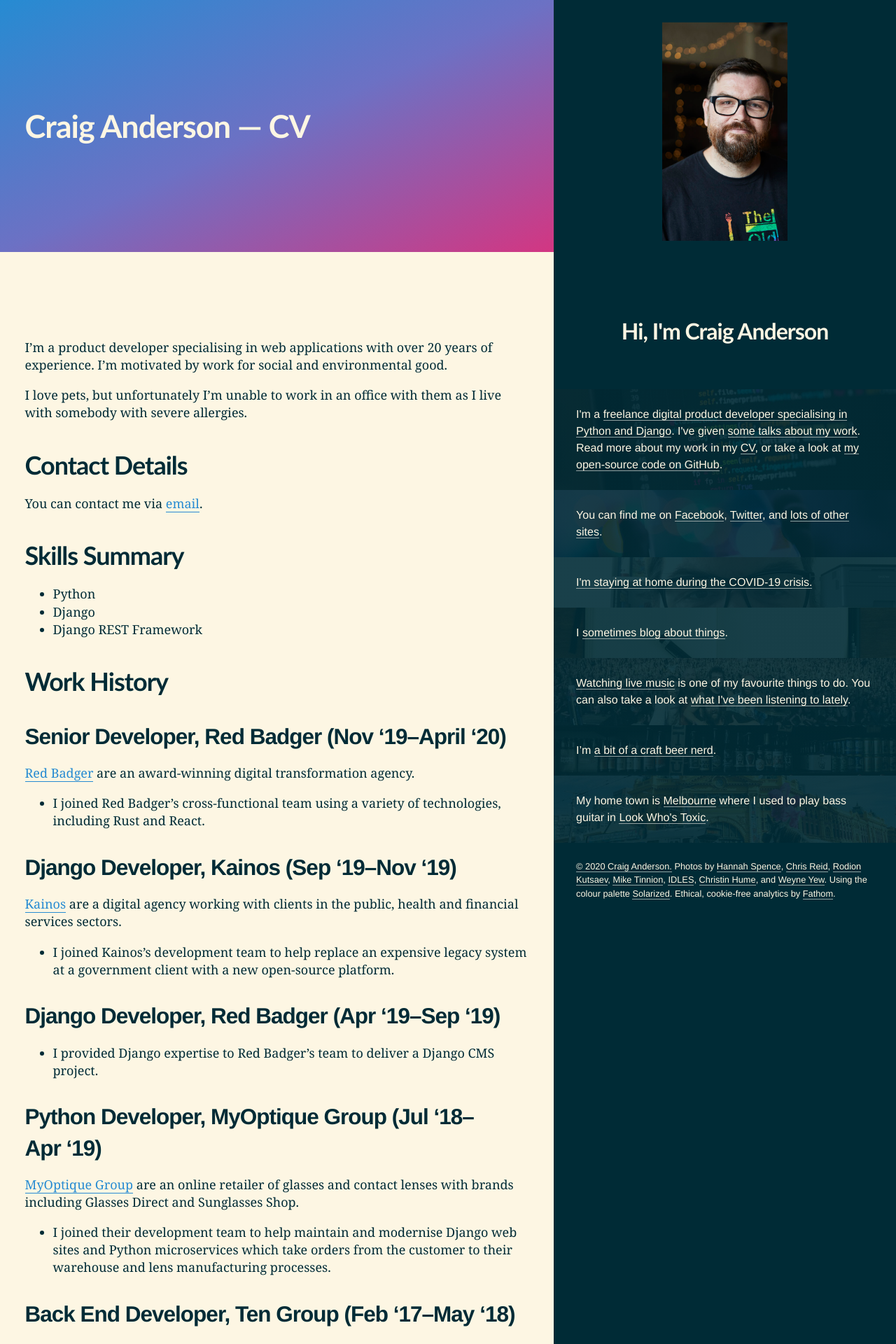
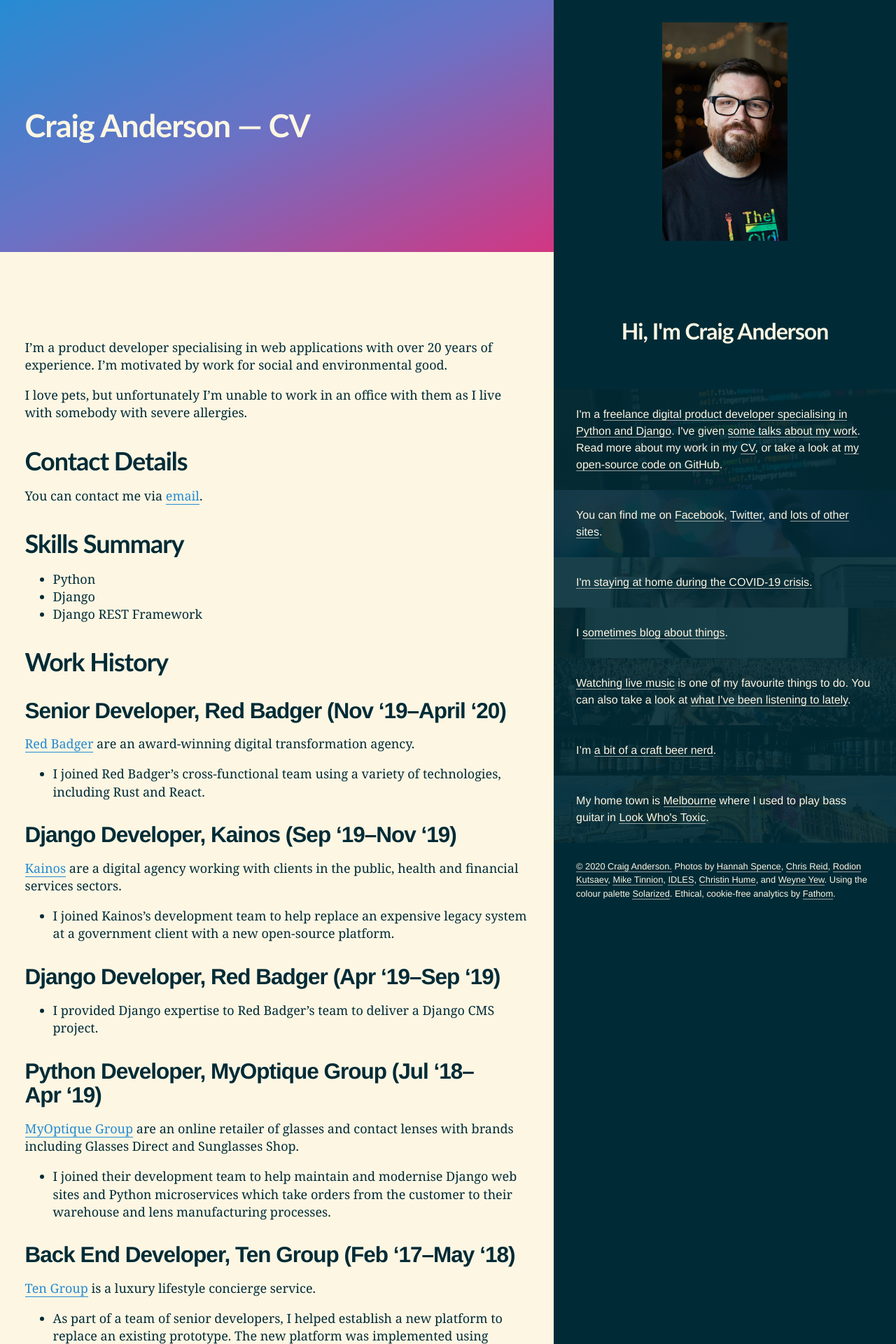
Before and after one commit to craiga/craiga.id.au, a Jekyll site: the page built from cv.markdown, in a window 1280 px wide. Shown: the top 1920 px of the page at 70% size. Built offline with Jekyll 4.4.1, drawn with Linux system fonts in a browser that asks for light colours; our own code applies the rules of GitHub Pages for plain Markdown files.

Commit message:
Fix placement of header images in short view. Fix heading line height.

```diff
--- a/_sass/_content.scss
+++ b/_sass/_content.scss
@@ -55,6 +55,9 @@
       margin-left: $baseSize;
       position: relative;
       top: $baseSize * -2;
+      @media (max-height: $headerHeight * 1.75) {
+        top: -16px;
+      }
     }
   }
 
--- a/_sass/_index.scss
+++ b/_sass/_index.scss
@@ -34,11 +34,15 @@
       font-size: $baseSize * 0.75;
     }
 
-    @media (max-width: 1000px) {
-      h1 {
+    h1 {
+      a {
+        line-height: 135%;
+      }
+      @media (max-width: 1000px) {
         font-size: $baseSize * 1.5;
       }
     }
+
     @media (max-width: 510px) {
       flex-direction: column;
       align-items: stretch;
--- a/_sass/main.scss
+++ b/_sass/main.scss
@@ -49,11 +49,13 @@
 h1, h2 {
   font-family: $heading;
   letter-spacing: -1px;
+  line-height: 110%;
 }
 
 h3, h4, h5, h6 {
   font-family: $sansSerif;
   letter-spacing: -1px;
+  line-height: 110%;
 }
 
 a {
```
Also changed, not shown: 1 other file.
